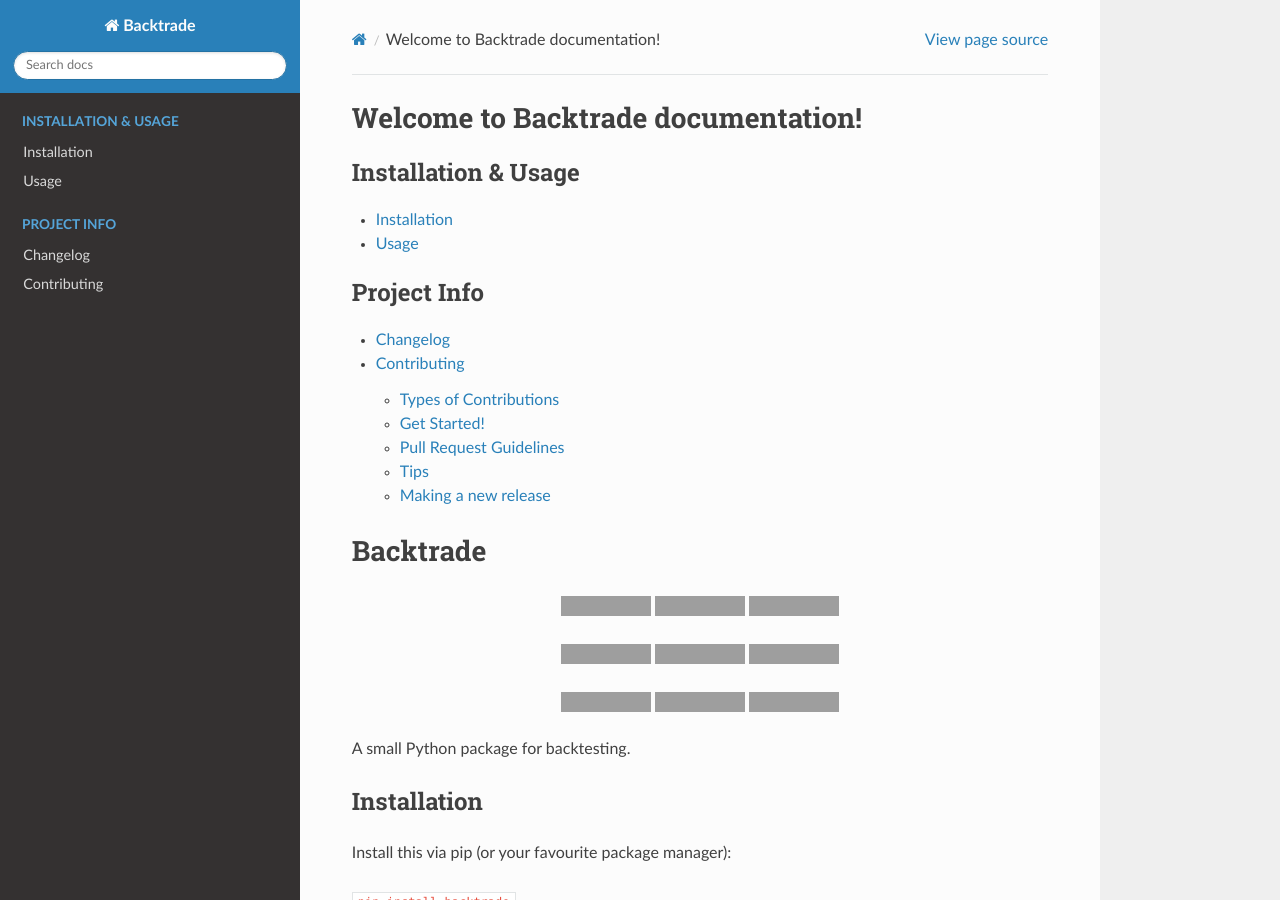
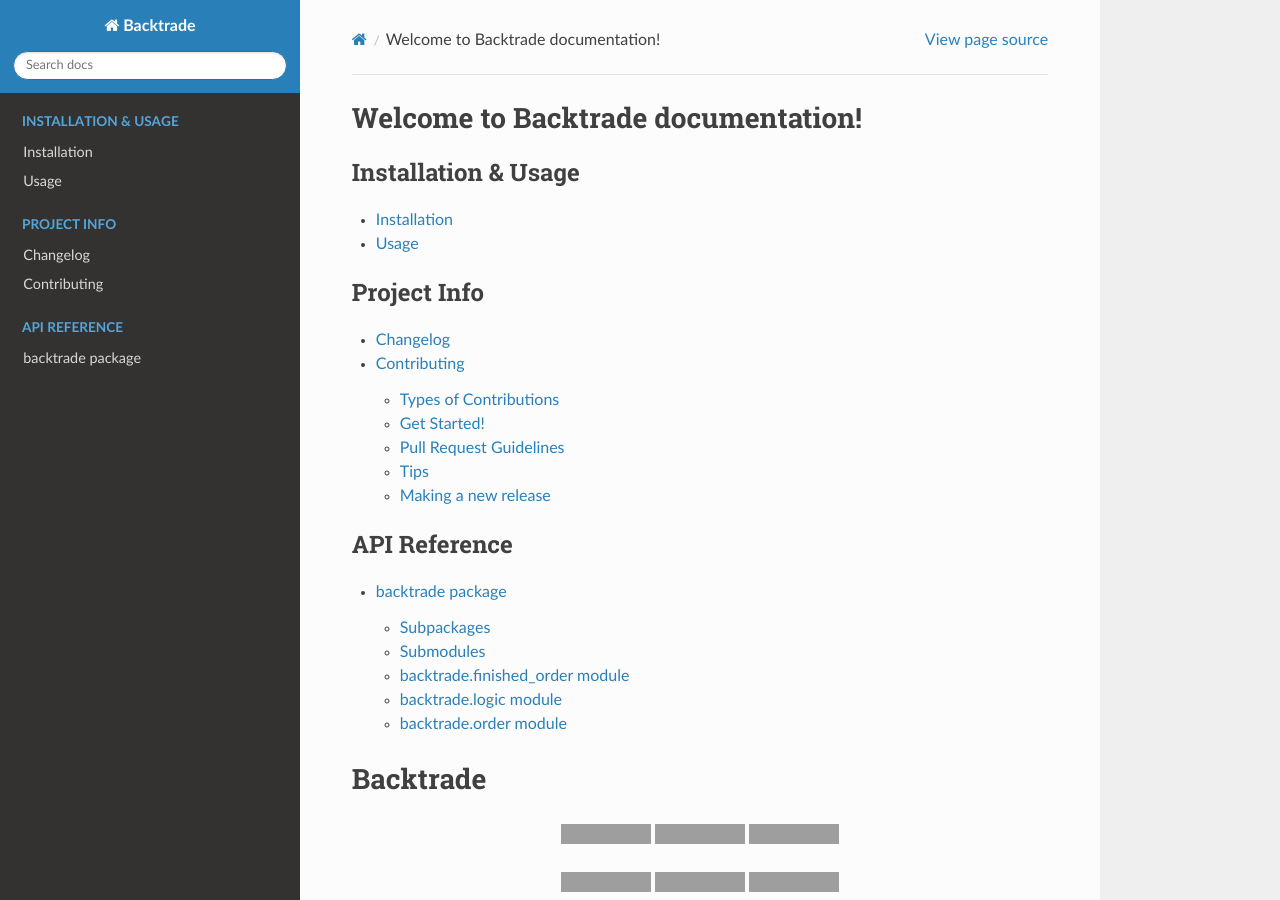
Before and after one commit to webclinic017/backtrade-2, a Sphinx documentation site: the page built from docs/source/index.md, in a window 1280 px wide and 900 px high, cut to the strip 0-900 px from the top of the window. Built offline with Sphinx 7.4.7 and the Read the Docs theme 2.0.0, drawn with Linux system fonts in a browser that asks for light colours; grey boxes are pictures that could not be loaded.

Commit message:
docs: add docs

````diff
--- /dev/null
+++ b/docs/source/backtrade.rst
@@ -0,0 +1,42 @@
+backtrade package
+=================
+
+.. automodule:: backtrade
+   :members:
+   :undoc-members:
+   :show-inheritance:
+
+Subpackages
+-----------
+
+.. toctree::
+   :maxdepth: 4
+
+   backtrade.backtest
+
+Submodules
+----------
+
+backtrade.finished\_order module
+--------------------------------
+
+.. automodule:: backtrade.finished_order
+   :members:
+   :undoc-members:
+   :show-inheritance:
+
+backtrade.logic module
+----------------------
+
+.. automodule:: backtrade.logic
+   :members:
+   :undoc-members:
+   :show-inheritance:
+
+backtrade.order module
+----------------------
+
+.. automodule:: backtrade.order
+   :members:
+   :undoc-members:
+   :show-inheritance:
--- a/docs/source/conf.py
+++ b/docs/source/conf.py
@@ -29,7 +29,11 @@ author = "34j"
 # ones.
 extensions = [
     "myst_parser",
+    "sphinx.ext.napoleon",
+    "sphinx.ext.autodoc",
+    "sphinx.ext.viewcode",
 ]
+napoleon_google_docstring = False
 
 # The suffix of source filenames.
 source_suffix = [".rst", ".md"]
--- a/docs/source/index.md
+++ b/docs/source/index.md
@@ -16,6 +16,13 @@ changelog
 contributing
 ```
 
+```{toctree}
+:caption: API Reference
+:maxdepth: 2
+
+backtrade
+```
+
 ```{include} ../../README.md
 
 ```
--- /dev/null
+++ b/docs/source/modules.rst
@@ -0,0 +1,7 @@
+backtrade
+=========
+
+.. toctree::
+   :maxdepth: 4
+
+   backtrade
````
Also changed, not shown: docs/source/backtrade.backtest.rst (added, +26 -0 lines), docs/source/usage.md (+17 -4 lines), 1 other file.
